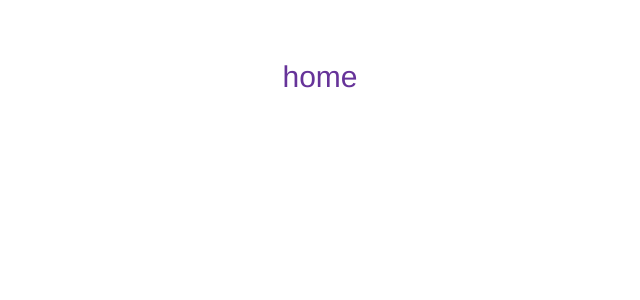
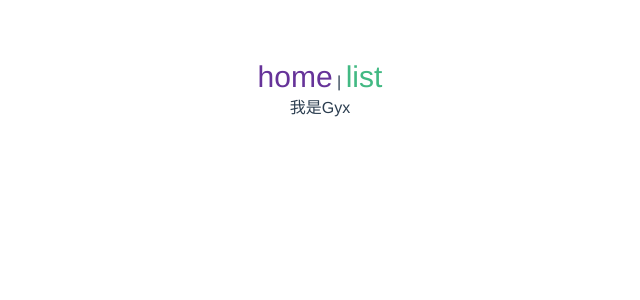
Before and after one commit to nihao112/my-git, a Vue app: page /#/list in a window 1280 px wide. Before the commit this address had no page. Shown: the top 300 px of the page, without its empty margins (320-960 px from the left). Built offline with nearby package versions, Linux system fonts and the light colour scheme.

Commit message:
gyx的List组件

```diff
--- a/src/App.vue
+++ b/src/App.vue
@@ -5,7 +5,8 @@
 
 <template>
   <div class="rou">
-    <router-link to="/">home</router-link>
+    <router-link to="/">home</router-link> |
+    <router-link to="/list">list</router-link>
   </div>
   <router-view></router-view>
 </template>
--- a/src/router/index.js
+++ b/src/router/index.js
@@ -1,10 +1,16 @@
 import {createRouter,createWebHashHistory} from "vue-router"
 import Home from "../views/Home.vue"
+import List from "../views/List.vue"
 const routes=[
 	{
 		path:"/",
 		name:"Home",
 		component:Home
+	},
+  {
+		path:"/list",
+		name:"List",
+		component:List
 	}
 ]
 const router=createRouter({
--- /dev/null
+++ b/src/views/List.vue
@@ -0,0 +1,18 @@
+<template>
+  <div>
+    <div>{{name}}</div>
+  </div>
+</template>
+<script>
+import { ref } from 'vue'
+export default {
+  setup () {
+    let name = ref('我是Gyx')
+    return {
+      name
+    }
+  },
+}
+</script>
+<style scoped>
+</style>
```
Also changed, not shown: 1 other file (tests, documents, lock files or other folders).
